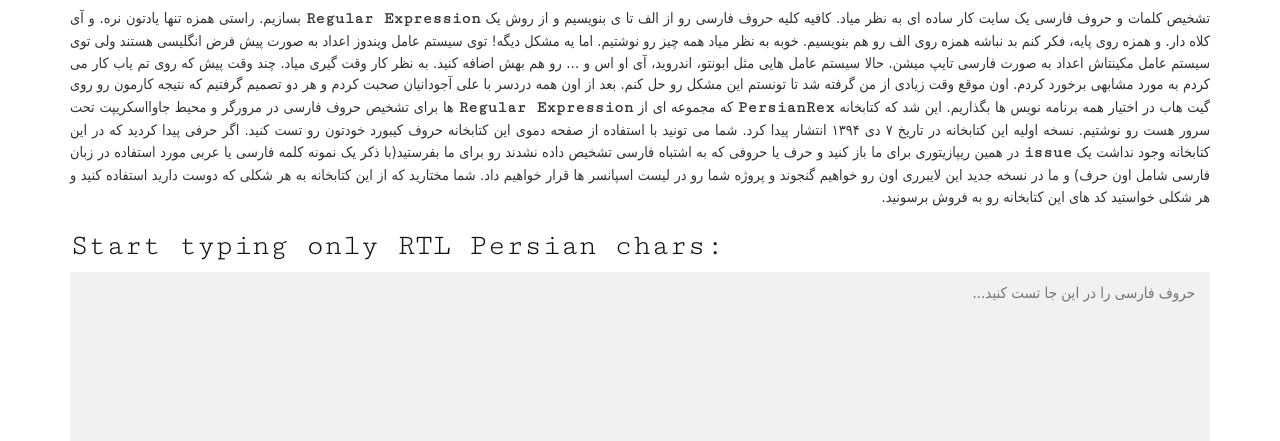
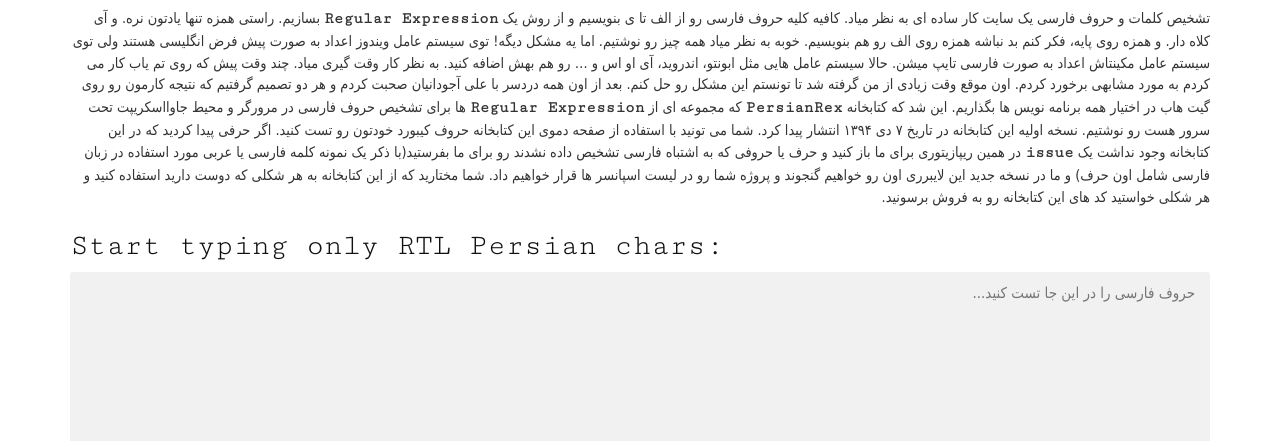
Before and after one commit to ImanMh/persianRex, a website: page index.html in a window 1280 px wide. Shown: the part 656-1097 px from the top of the page. Drawn offline with Linux system fonts and the light colour scheme; a web font is replaced by a local one.

Commit message:
Update main.css
Delete justify-align

```diff
--- a/styles/main.css
+++ b/styles/main.css
@@ -117,7 +117,3 @@ code {
 .sponsor img {
   max-width: 100%;
 }
-
-.justified {
-  text-align: justify;
-}
```
